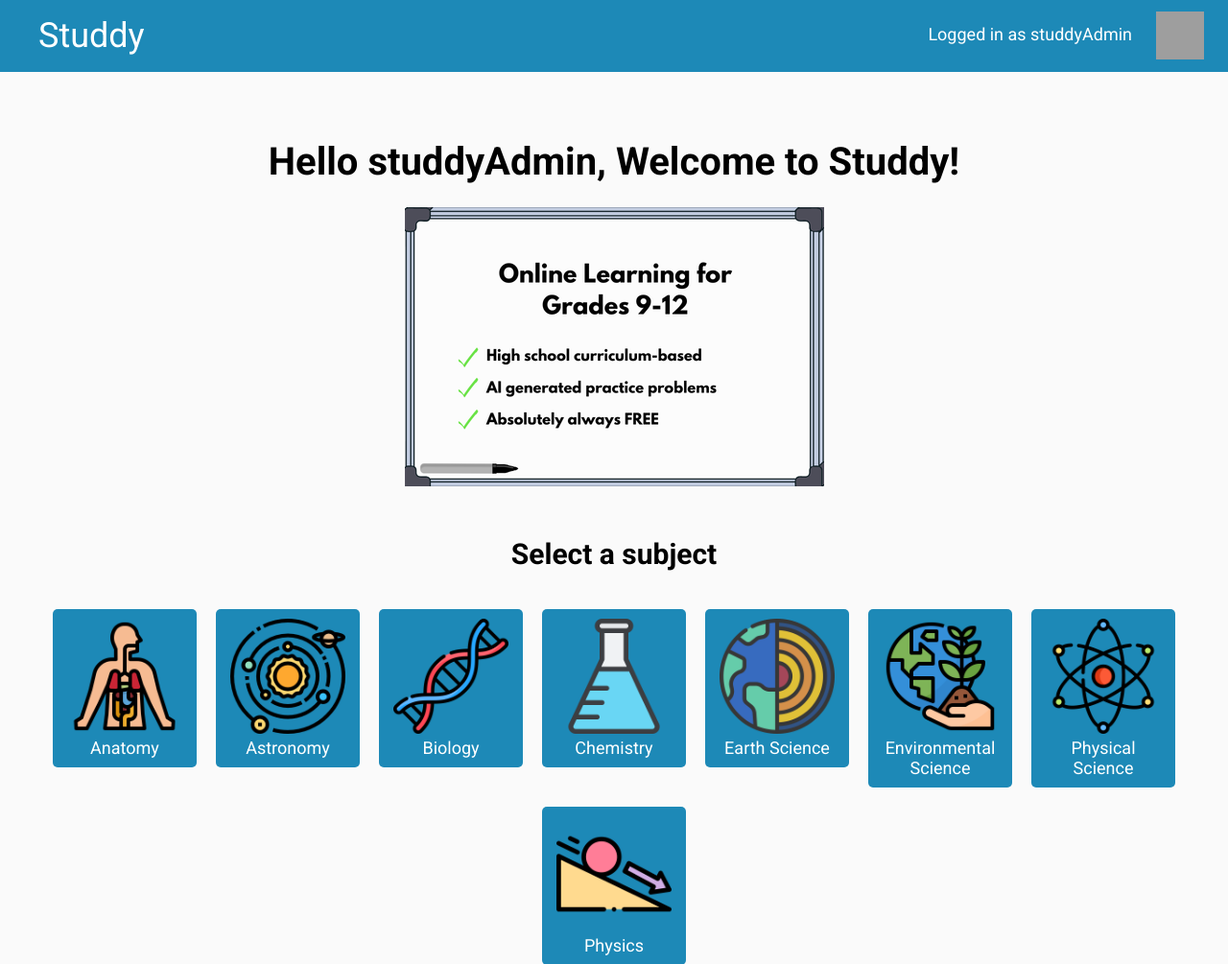
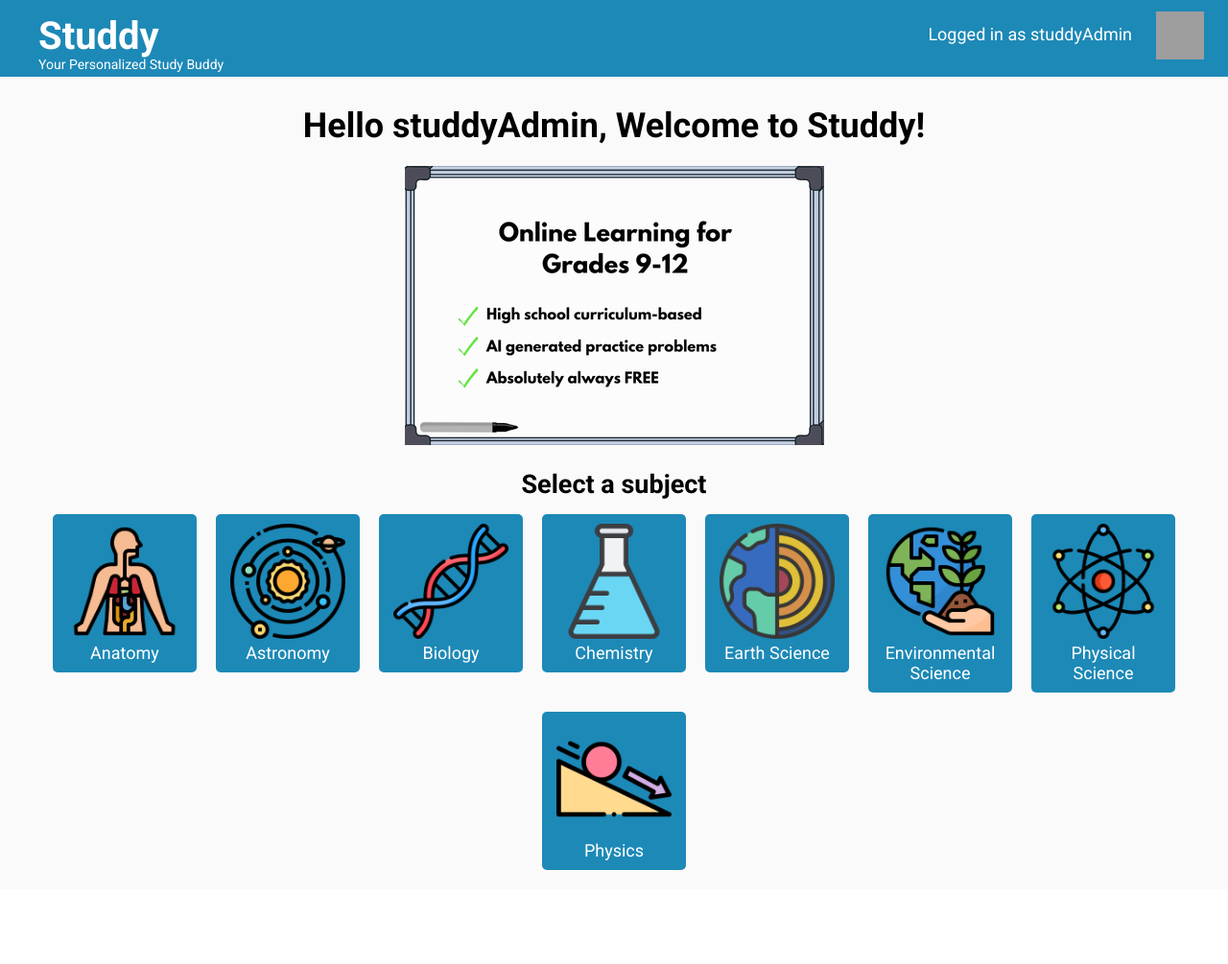
Before and after one commit to neodesafiador/Studdy, a Django app: page / in a window 1280 px wide. Shown: the top 1005 px of the page at 96% size. After the commit the page ends 907 px from the top, so only its background shows below. Run offline with Django 4.2, Linux system fonts and the light colour scheme; a user stored in the database is signed in; grey boxes are pictures that could not be loaded.

Commit message:
Update index.html

```diff
--- a/studdy/templates/index.html
+++ b/studdy/templates/index.html
@@ -32,7 +32,7 @@
         top: 0;
         left: 0;
         width: 100%;
-        height: 75px;
+        height: 80px;
         background-color: #1d89b7;
         color: black;
         line-height: 75px;
@@ -40,17 +40,19 @@
     }
     .banner-text {
         position: absolute;
+        font-weight: bold;
+        display: flex;
         left: 40px;
-        font-size: 36px;
+        font-size: 40px;
         color: white;
     }
     .welcome {
         user-select: none;
         text-align: center;
-        font-size: 1.25em;
+        font-size: 1.125em;
         color: black;
-        margin-top: 125px;
-        margin-bottom: 40px;
+        margin-top: 90px;
+        margin-bottom: 15px;
     }
 
 /*------------------------------------------------------------------*/
@@ -266,7 +268,8 @@
 {% if request.user.is_authenticated %}
     <header>
         <div class="banner">
-        <span class="banner-text">Studdy</span>
+            <p class="banner-text">Studdy<p>
+            <p class="banner-text" style="font-size: 14px; font-weight: normal; left: 40px; top: 30px;">Your Personalized Study Buddy</p>
         </div>
 
         <div class="logged-in-as">
@@ -283,7 +286,7 @@
 
   <div class="welcome">
     <h1>Hello {{ request.user.username }}, Welcome to Studdy!</h1><br>
-    <img src="{% static 'images/whiteboard.png' %}" alt="My Image" style="width: auto; height: auto; max-width: 100%;"><br><br><br>
+    <img src="{% static 'images/whiteboard.png' %}" alt="My Image" style="width: auto; height: auto; max-width: 100%;"><br><br>
 
     <h2>Select a subject</h2>
   </div>
```
Lines whose indentation alone changed are shown as unchanged.
